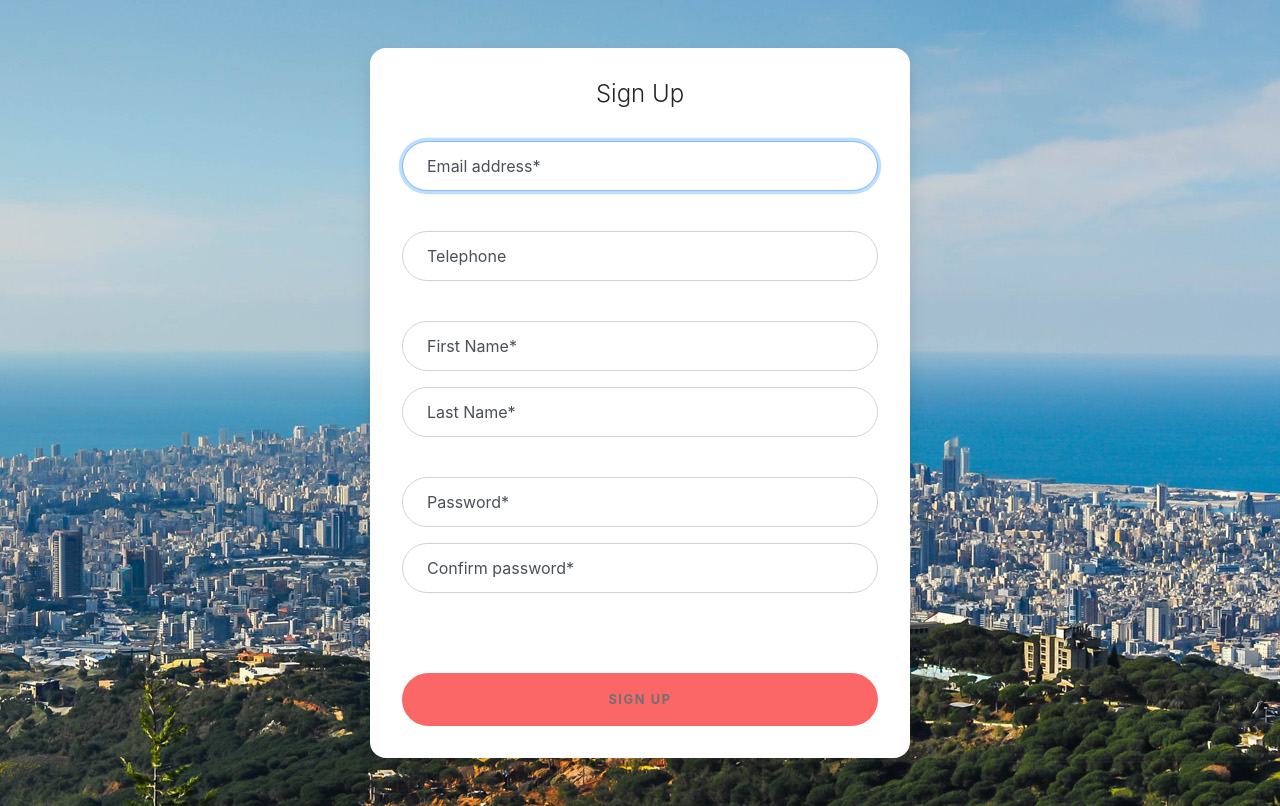
After one commit to ralphabouhaidar/CSC443, a PHP site: page /signup/signup.html in a window 1280 px wide. The commit adds this page. Run offline with PHP 8.4, Linux system fonts and the light colour scheme; some libraries are stand-ins or nearby versions.

Commit message:
Added signup page

```diff
--- a/css/login.css
+++ b/css/signin.css
@@ -4,8 +4,7 @@
 }
 
 body {
-    background: #213f5b;
-    background: linear-gradient(to right, #213f5b, rgb(1, 36, 82));
+    background: url(../img/lebanon-signup-background.jpg);
 }
 
 .card-signin {
--- /dev/null
+++ b/css/signup.css
@@ -0,0 +1,124 @@
+:root {
+    --input-padding-x: 1.5rem;
+    --input-padding-y: .75rem;
+}
+
+body {
+    background: url(../img/lebanon-signup-background.jpg);
+}
+
+
+.card-signin {
+    border: 0;
+    border-radius: 1rem;
+    box-shadow: 0 0.5rem 1rem 0 rgba(0, 0, 0, 0.1);
+}
+
+.card-signin .card-title {
+    margin-bottom: 2rem;
+    font-weight: 300;
+    font-size: 1.5rem;
+}
+
+.card-signin .card-body {
+    padding: 2rem;
+}
+
+.form-signin {
+    width: 100%;
+}
+
+.form-signin .btn {
+    font-size: 80%;
+    border-radius: 5rem;
+    letter-spacing: .1rem;
+    font-weight: bold;
+    padding: 1rem;
+    transition: all 0.2s;
+}
+
+.form-label-group {
+    position: relative;
+    margin-bottom: 1rem;
+    }
+
+.form-label-group input {
+    height: auto;
+    border-radius: 2rem;
+}
+
+.form-label-group>input,
+.form-label-group>label {
+    padding: var(--input-padding-y) var(--input-padding-x);
+}
+
+.form-label-group>label {
+    position: absolute;
+    top: 0;
+    left: 0;
+    display: block;
+    width: 100%;
+    margin-bottom: 0;
+
+    line-height: 1.5;
+    color: #495057;
+    border: 1px solid transparent;
+    border-radius: .25rem;
+    transition: all .1s ease-in-out;
+}
+
+.form-label-group input::-webkit-input-placeholder {
+    color: transparent;
+}
+
+.form-label-group input:-ms-input-placeholder {
+    color: transparent;
+}
+
+.form-label-group input::-ms-input-placeholder {
+    color: transparent;
+}
+
+.form-label-group input::-moz-placeholder {
+    color: transparent;
+}
+
+.form-label-group input::placeholder {
+    color: transparent;
+}
+
+.form-label-group input:not(:placeholder-shown) {
+    padding-top: calc(var(--input-padding-y) + var(--input-padding-y) * (2 / 3));
+    padding-bottom: calc(var(--input-padding-y) / 3);
+}
+
+.form-label-group input:not(:placeholder-shown)~label {
+    padding-top: calc(var(--input-padding-y) / 3);
+    padding-bottom: calc(var(--input-padding-y) / 3);
+    font-size: 12px;
+    color: #777;
+}
+
+.text-xs-center {
+    text-align: center;
+}
+
+.g-recaptcha {
+    display: inline-block;
+}
+
+.btn-signup{
+    font-size: 80%;
+    border-radius: 5rem;
+    letter-spacing: .1rem;
+    font-weight: bold;
+    padding: 1rem;
+    transition: all 0.2s;
+    background-color: #fa1717
+}
+
+#signup-text{
+    color: red;
+    position: relative;
+    left: 155px;
+}
--- a/index.html
+++ b/index.html
@@ -74,7 +74,7 @@
             </form>
 
             <form class="form-inline my-2 my-lg-0">
-                 <a href="login.php"> <button type="button" class="btn btn-success" id="login_bt" style="margin-left: 10px">Log in</button> </a>
+                 <a href="login/login.html"> <button type="button" class="btn btn-success" id="login_bt" style="margin-left: 10px">Log in</button> </a>
             </form>
           </div>
         </nav>
@@ -132,6 +132,9 @@
         </div>
         <!-- END OF CAROUSEL SLIDE SHOW BOOTSTRAP -->
 
+
 </body>
 
+
+
 </html>
--- /dev/null
+++ b/js/signup.js
@@ -0,0 +1,110 @@
+$(document).ready(function(){
+
+    /*Three flags that need to be true for the Sign Up submit button to be enabled*/
+    var meetsreq1 = false;
+    var meetsreq2 = false;
+    var meetsreq3 = false;
+
+    /*Makes the password requirements appear as a popover when user clicks on the password input field*/
+    $('#inputPassword').popover({title:'Password requirements' ,placement:'right'}).blur(function () {
+        $(this).popover('hide')});
+
+    /*Makes sure the email and password are in the correct format*/
+    $(".specificFormat").keyup(function(){
+        var user = $("#inputEmail").val();
+        var pass = $("#inputPassword").val();
+
+        $.post("../signup/formatcheck.php", {
+                                    email: user,
+                                    password : pass,
+                                    },
+
+                                    function(data, status){
+                                        if(data == "success")
+                                        {
+                                            meetsreq1 = true;
+                                        }
+
+                                        else
+                                        {
+                                            meetsreq1 = false;
+                                        }
+
+                                        if(meetsreq1 && meetsreq2 && meetsreq3)
+                                            $("#signup_btn").removeAttr("disabled");
+
+                                        else
+                                            $("#signup_btn").attr("disabled", true);
+                                    }
+                                    )
+    });
+
+    /*Makes sure the two password fields match*/
+    $("#inputPassword2").keyup(function(){
+        var pass = $("#inputPassword").val();
+        var pass2 = $("#inputPassword2").val();
+
+        $.post("../signup/matching-passwords.php", {
+                                    password: pass,
+                                    password2 : pass2,
+                                    },
+
+                                    function(data, status){
+                                        if(data == "true")
+                                        {
+                                            meetsreq2 = true;
+                                            $(".alert").attr("hidden", true);
+                                        }
+
+                                        else
+                                        {
+                                            meetsreq2 = false;
+                                            $(".alert").removeAttr("hidden");
+                                        }
+
+                                        if(meetsreq1 && meetsreq2 && meetsreq3)
+                                                $("#signup_btn").removeAttr("disabled");
+
+                                        else
+                                            $("#signup_btn").attr("disabled", true);
+                                    }
+                                    )
+    });
+
+    /*Makes sure the First Name field is not empty*/
+    $("#inputName").keyup(function(){
+        var name = $(this).val();
+        var last = $("#inputLast").val();
+
+        if(name == "" || last == "")
+            meetsreq3 = false;
+
+        else
+            meetsreq3 = true;
+
+        if(meetsreq1 && meetsreq2 && meetsreq3)
+        $("#signup_btn").removeAttr("disabled");
+
+        else
+            $("#signup_btn").attr("disabled", true);
+    })
+
+    /*Makes sure the Last Name field is not empty*/
+    $("#inputLast").keyup(function(){
+        var name = $(this).val();
+        var last = $("#inputLast").val();
+
+        if(name == "" || last == "")
+            meetsreq3 = false;
+
+        else
+            meetsreq3 = true;
+
+        if(meetsreq1 && meetsreq2 && meetsreq3)
+            $("#signup_btn").removeAttr("disabled");
+
+        else
+            $("#signup_btn").attr("disabled", true);
+    })
+
+});
--- /dev/null
+++ b/signup/signup.html
@@ -0,0 +1,101 @@
+<!DOCTYPE html>
+<html lang="en">
+<head>
+    <meta charset="UTF-8">
+    <meta name="viewport" content="width=device-width, initial-scale=1.0">
+    <meta http-equiv="X-UA-Compatible" content="ie=edge">
+
+    <!-- PopperJs-->
+    <script src="https://cdnjs.cloudflare.com/ajax/libs/popper.js/1.12.5/umd/popper.min.js"></script>
+
+    <!-- Latest compiled and minified CSS -->
+    <link rel="stylesheet" href="https://maxcdn.bootstrapcdn.com/bootstrap/4.3.1/css/bootstrap.min.css">
+
+    <!-- jQuery library -->
+    <script src="https://ajax.googleapis.com/ajax/libs/jquery/3.4.1/jquery.min.js"></script>
+
+    <!-- Latest compiled JavaScript -->
+    <script src="https://maxcdn.bootstrapcdn.com/bootstrap/4.3.1/js/bootstrap.min.js"></script>
+
+
+    <!-- FOR THE RECAPTCHA API-->
+    <script src='https://www.google.com/recaptcha/api.js'></script>
+
+    <script src="../js/signup.js"></script>
+
+    <link rel="stylesheet" href="../css/signup.css">
+    <title>Sign up!</title>
+</head>
+<body>
+        <div class="container">
+                <div class="row">
+                    <div class="col-sm-10 col-md-8 col-lg-6 mx-auto">
+                    <div class="card card-signin my-5">
+                        <div class="card-body">
+                        <h5 class="card-title text-center">Sign Up</h5>
+
+                        <form class="form-signin" method="POST" action="registration.php">
+
+                            <div class="form-label-group">
+                            <!--Email address-->
+                            <input type="email" id="inputEmail" name="email" class="specificFormat form-control" placeholder="Email address" required autofocus>
+                            <label for="inputEmail">Email address*</label>
+                            </p>
+                            </div>
+                            <br>
+
+                            <!--Telephone number-->
+                            <div class="form-label-group">
+                                <input class="form-control" type="tel" placeholder="Telephone" id="phone" name="telephone">
+                                <label for="phone">Telephone</label>
+                            </div>
+                            <br>
+
+                            <!--First name-->
+                            <div class="form-label-group">
+                                <input class="form-control" type="text" placeholder="Name" id="inputName" name="firstname" required >
+                                <label for="inputName">First Name*</label>
+                            </div>
+
+                            <!--Last name-->
+                            <div class="form-label-group">
+                                <input class="form-control" type="text" placeholder="Last Name" id="inputLast" name="lastname" required>
+                                <label for="inputLast">Last Name*</label>
+                            </div>
+                            <br>
+
+                            <!--Password-->
+                            <div class="form-label-group">
+                            <input type="password" id="inputPassword" name="password" class="specificFormat form-control" placeholder="Password" rel="popover"
+                            data-content="Must be at least 8 characters long, contain at least one lower case letter, one upper case letter, one special character, and a numeric character."required>
+                            <label for="inputPassword">Password*</label>
+                            </div>
+
+                            <!--Verify password-->
+                            <div class="form-label-group">
+                            <input type="password" id="inputPassword2" name="password2" class="form-control" placeholder="Confirm password" required>
+                            <label for="inputPassword2">Confirm password*</label>
+                                <div class="alert alert-danger" role="alert" hidden>
+                                    Passwords don't Match!
+                                </div>
+                            </div>
+                            <br>
+
+                            <!--RECAPTCHA USING TEST KEY-->
+                            <div class="form-label-group text-xs-center">
+                                <div class="g-recaptcha" data-sitekey="6LeIxAcTAAAAAJcZVRqyHh71UMIEGNQ_MXjiZKhI"></div>
+                                <input class="form-control d-none" data-recaptcha="true" required data-error="Please complete the Captcha">
+                                <div class="help-block with-errors"></div>
+                            </div>
+
+                            <!--SUBMIT button-->
+                            <button class="btn btn-lg btn-signup btn-block text-uppercase" type="submit" id="signup_btn" disabled>Sign up</button>
+                        </form>
+                        </div>
+                    </div>
+                    </div>
+                </div>
+            </div>
+
+</body>
+</html>
```
Also changed, not shown: database/connection.php (added, +17 -0 lines), js/login.js (+44 -0 lines), login/login.html (renamed from login.html, +20 -5 lines), login/verification.php (added, +43 -0 lines), signup/formatcheck.php (added, +50 -0 lines), signup/matching-passwords.php (added, +22 -0 lines), signup/registration.php (added, +27 -0 lines), verification.php (deleted, +0 -11 lines), img/lebanon-signup-background.jpg (added).
